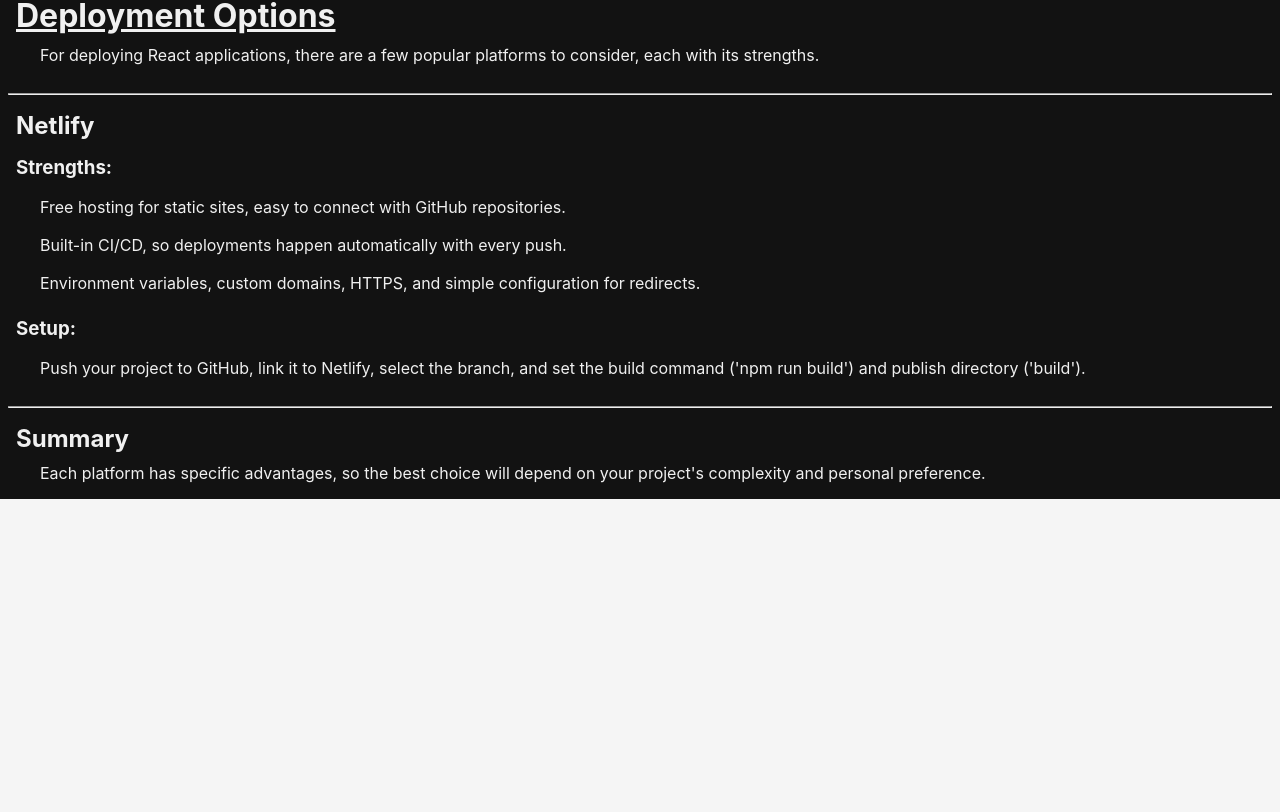
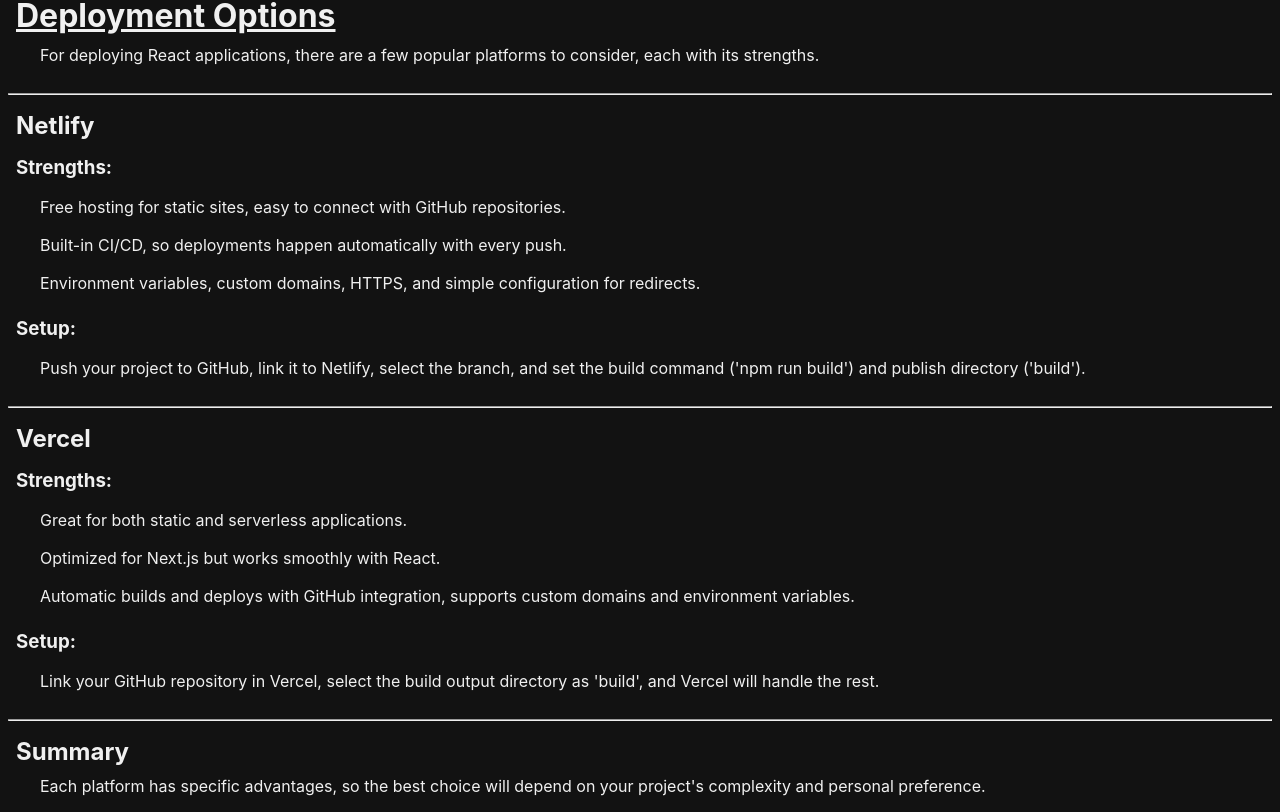
Before and after one commit to rees-kyle/react_showcase, a React (Create React App) app in the folder project/: page /react_showcase/deployment-options in a window 1280 px wide. Shown: the part 839-1651 px from the top of the page. Before the commit the page ends 1338 px from the top, so only its background shows below. Built offline with nearby package versions, Linux system fonts and the light colour scheme.

Commit message:
Add Vercel component
- Added component file.
- Added to index in components folder.
- Imported and added component to page.

```diff
--- /dev/null
+++ b/project/src/components/deployment/deployment_options/Vercel.js
@@ -0,0 +1,26 @@
+const Vercel = () => {
+    return (
+        <div>
+            <br/>
+            <hr/>
+            <h2>Vercel</h2>
+            <h3>Strengths:</h3>
+            <p>
+                Great for both static and serverless applications.
+            </p>
+            <p>
+                Optimized for Next.js but works smoothly with React.
+            </p>
+            <p>
+                Automatic builds and deploys with GitHub integration, supports custom domains and environment variables.
+            </p>
+
+            <h3>Setup:</h3>
+            <p>
+                Link your GitHub repository in Vercel, select the build output directory as 'build', and Vercel will handle the rest.
+            </p>
+        </div>
+    );
+};
+
+export default Vercel;
--- a/project/src/components/deployment/deployment_options/index.js
+++ b/project/src/components/deployment/deployment_options/index.js
@@ -1,3 +1,4 @@
 export { default as DeploymentOptions } from './DeploymentOptions';
 export { default as Netlify } from './Netlify';
+export { default as Vercel } from './Vercel';
 export { default as Summary } from './Summary';
--- a/project/src/pages/deployment/DeploymentOptionsPage.js
+++ b/project/src/pages/deployment/DeploymentOptionsPage.js
@@ -1,6 +1,7 @@
 import {
   DeploymentOptions,
   Netlify,
+  Vercel,
   Summary
 } from '../../components/deployment/deployment_options';
 
@@ -9,6 +10,7 @@
     <>
       <DeploymentOptions />
       <Netlify />
+      <Vercel />
       <Summary />
     </>
   );
```
